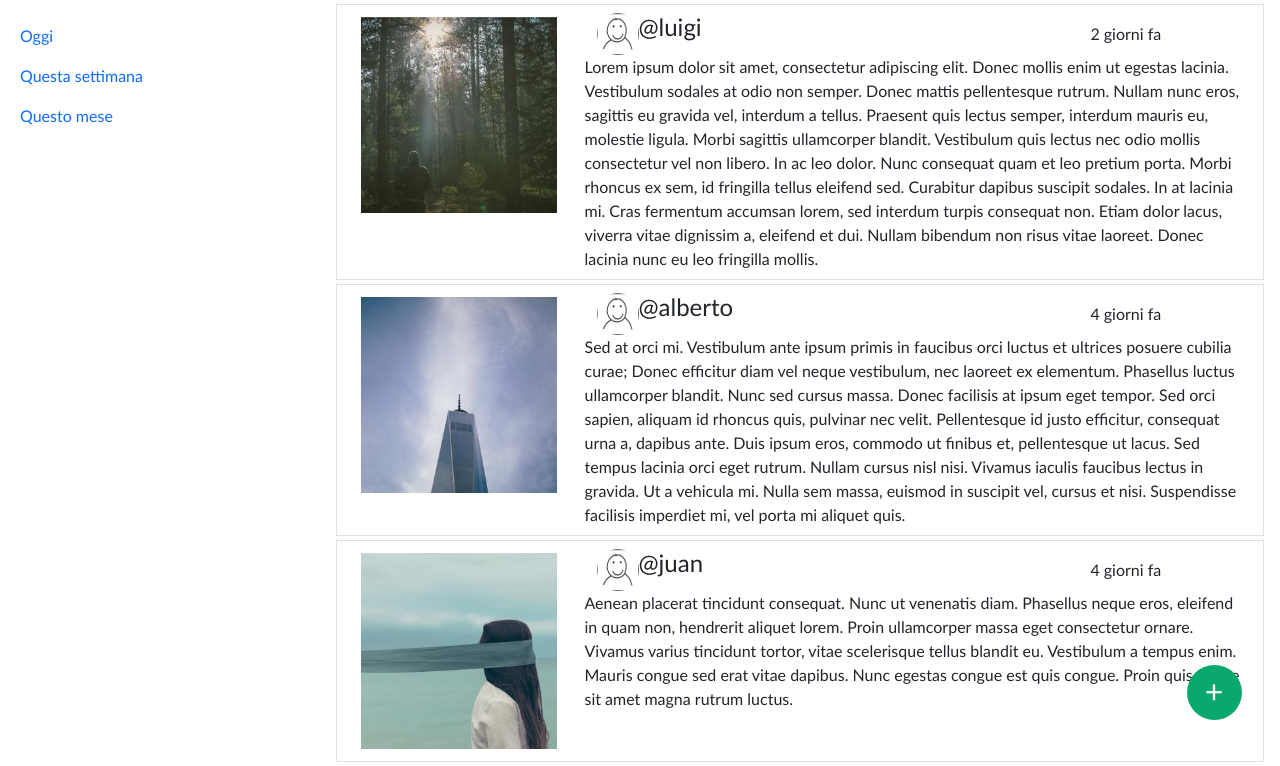
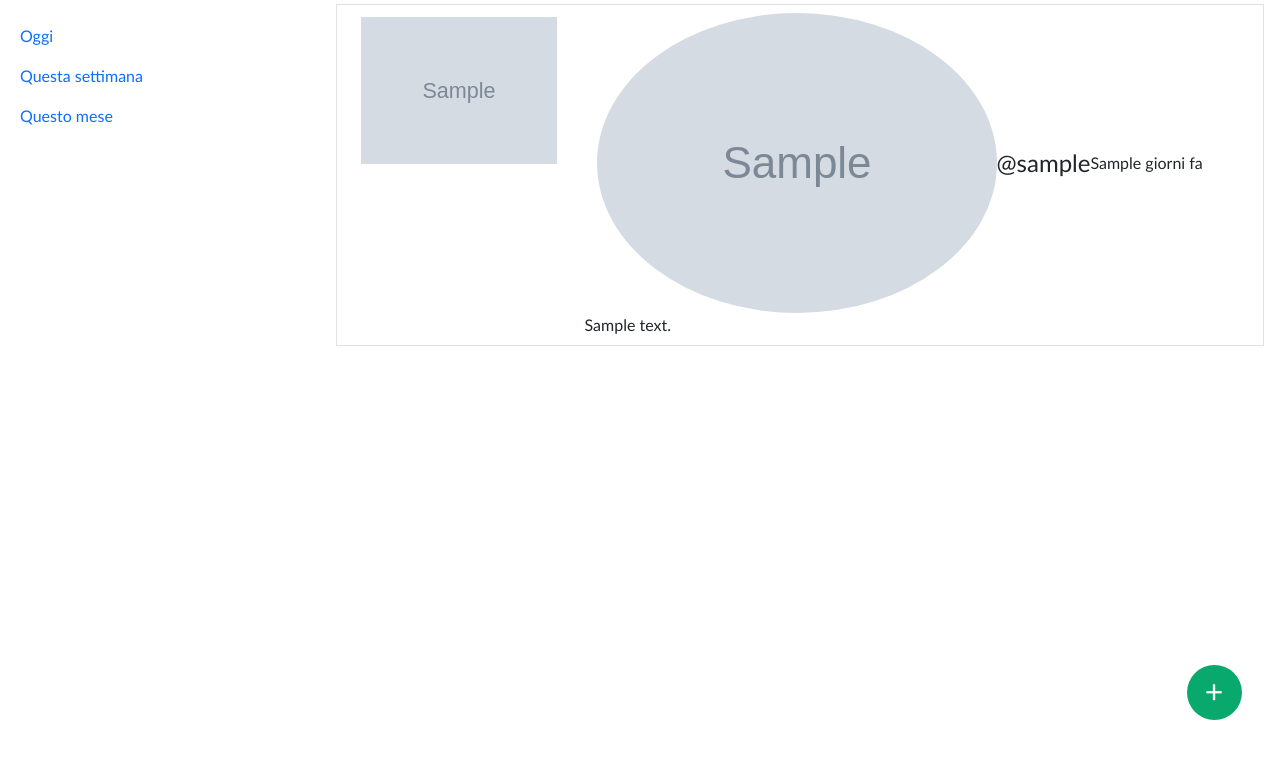
Before and after one commit to Ciovino/Laboratorio---WebApp, a Flask app: template templates/homepage.html in a window 1280 px wide. Shown: the part 56-822 px from the top of the page. After the commit the page ends 776 px from the top, so only its background shows below. Run offline with Flask 2, Linux system fonts and the light colour scheme; the template is opened without the code that fills it: most values are stand-ins (such as "Sample title", 1, 10 or a date in 2020); grey boxes marked "Sample" are stand-in pictures.

Commit message:
post tramite dizionario su python

```diff
--- a/app.py
+++ b/app.py
@@ -7,7 +7,17 @@
 # Define route and web pages
 @app.route('/')
 def homepage():
-    return render_template('homepage.html')
+    posts = [{'fotoPost':'Immagini/img1.jpg', 'fotoProfilo':'Immagini/Profilo.png', 'username':'luigi', 'giorniFa':2,
+                'contenuto':'''Lorem ipsum dolor sit amet, consectetur adipiscing elit. Donec mollis enim ut egestas lacinia.
+                Vestibulum sodales at odio non semper. Donec mattis pellentesque rutrum.'''},
+            {'fotoPost':'Immagini/img2.jpg', 'fotoProfilo':'Immagini/Profilo.png', 'username':'alberto', 'giorniFa':4,
+                'contenuto':'''Nullam nunc eros, sagittis eu gravida vel, interdum a tellus. Praesent quis lectus semper,
+                interdum mauris eu, molestie ligula. Morbi sagittis ullamcorper blandit.'''},
+            {'fotoPost':'Immagini/img3.jpg', 'fotoProfilo':'Immagini/Profilo.png', 'username':'juan', 'giorniFa':4,
+                'contenuto':'''Vestibulum quis lectus nec odio mollis consectetur vel non libero. In ac leo dolor. Nunc
+                consequat quam et leo pretium porta.'''}]
+
+    return render_template('homepage.html', posts=posts)
 
 @app.route('/presentazione.html')
 def presentazione():
--- a/templates/homepage.html
+++ b/templates/homepage.html
@@ -49,92 +49,28 @@
 
         <div class="col-lg-9">
             <main>
+                {% for post in posts %}
                 <article class="row p-2 border m-1">
                     <aside class="col-lg-3 col-md-6"> <img class="p-1 w-100"
-                            src="{{ url_for('static', filename='Immagini/img1.jpg') }}" alt="Foto post">
+                            src="{{ url_for('static', filename=post.fotoPost) }}"">
                     </aside>
 
-                    <div class="col-lg-9 col-md-6">
+                    <div class=" col-lg-9 col-md-6">
                         <div class="row d-flex align-items-center">
-                            <div class="col-9 d-flex">
-                                <img class="rounded-circle"
-                                    src="{{ url_for('static', filename='Immagini/Profilo.png') }}" alt="Foto profilo">
-                                <h2 class="fs-4"> @luigi </h2>
+                            <div class="col-9 d-flex align-items-center">
+                                <img class="rounded-circle" src="{{ url_for('static', filename=post.fotoProfilo) }}"
+                                    alt="Foto profilo">
+                                <h2 class="fs-4"> @{{ post.username }} </h2>
                             </div>
-                            <h3 class="col-3 fs-6"> 2 giorni fa </h3>
+                            <h3 class="col-3 fs-6"> {{ post.giorniFa }} giorni fa </h3>
                         </div>
 
-                        <p class="row fs-6"> Lorem ipsum dolor sit amet, consectetur adipiscing elit. Donec mollis
-                            enim ut egestas lacinia. Vestibulum sodales at odio non semper. Donec mattis pellentesque
-                            rutrum. Nullam nunc eros, sagittis eu gravida vel, interdum a tellus. Praesent quis lectus
-                            semper, interdum mauris eu, molestie ligula. Morbi sagittis ullamcorper blandit. Vestibulum
-                            quis
-                            lectus nec odio mollis consectetur vel non libero. In ac leo dolor. Nunc consequat quam et
-                            leo
-                            pretium porta. Morbi rhoncus ex sem, id fringilla tellus eleifend sed. Curabitur dapibus
-                            suscipit sodales. In at lacinia mi. Cras fermentum accumsan lorem, sed interdum turpis
-                            consequat
-                            non. Etiam dolor lacus, viverra vitae dignissim a, eleifend et dui. Nullam bibendum non
-                            risus
-                            vitae laoreet. Donec lacinia nunc eu leo fringilla mollis. </p>
-                    </div>
-                </article>
-
-                <article class="row p-2 border m-1">
-                    <aside class="col-lg-3 col-md-6"> <img class="p-1 w-100"
-                            src="{{ url_for('static', filename='Immagini/img2.jpg') }}" alt="Foto post">
-                    </aside>
-
-                    <div class="col-lg-9 col-md-6">
-                        <div class="row d-flex align-items-center">
-                            <div class="col-9 d-flex">
-                                <img class="rounded-circle"
-                                    src="{{ url_for('static', filename='Immagini/Profilo.png') }}" alt="Foto profilo">
-                                <h2 class="fs-4"> @alberto </h2>
-                            </div>
-                            <h3 class="col-3 fs-6"> 4 giorni fa </h3>
-                        </div>
-
-                        <p class="row fs-6"> Sed at orci mi. Vestibulum ante ipsum primis in faucibus orci luctus et
-                            ultrices posuere cubilia curae; Donec efficitur diam vel neque vestibulum, nec laoreet ex
-                            elementum. Phasellus luctus ullamcorper blandit. Nunc sed cursus massa. Donec facilisis at
-                            ipsum
-                            eget tempor. Sed orci sapien, aliquam id rhoncus quis, pulvinar nec velit. Pellentesque id
-                            justo
-                            efficitur, consequat urna a, dapibus ante. Duis ipsum eros, commodo ut finibus et,
-                            pellentesque
-                            ut lacus. Sed tempus lacinia orci eget rutrum. Nullam cursus nisl nisi. Vivamus iaculis
-                            faucibus
-                            lectus in gravida. Ut a vehicula mi. Nulla sem massa, euismod in suscipit vel, cursus et
-                            nisi.
-                            Suspendisse facilisis imperdiet mi, vel porta mi aliquet quis. </p>
-                    </div>
-                </article>
-
-                <article class="row p-2 border m-1">
-                    <aside class="col-lg-3 col-md-6"> <img class="p-1 w-100"
-                            src="{{ url_for('static', filename='Immagini/img3.jpg') }}" alt="Foto post">
-                    </aside>
-
-                    <div class="col-lg-9 col-md-6">
-                        <div class="row d-flex align-items-center">
-                            <div class="col-9 d-flex">
-                                <img class="rounded-circle"
-                                    src="{{ url_for('static', filename='Immagini/Profilo.png') }}" alt="Foto profilo">
-                                <h2 class="fs-4"> @juan </h2>
-                            </div>
-                            <h3 class="col-3 fs-6"> 4 giorni fa </h3>
-                        </div>
-
-                        <p class="row fs-6"> Aenean placerat tincidunt consequat. Nunc ut venenatis diam. Phasellus
-                            neque eros, eleifend in quam non, hendrerit aliquet lorem. Proin ullamcorper massa eget
-                            consectetur ornare. Vivamus varius tincidunt tortor, vitae scelerisque tellus blandit eu.
-                            Vestibulum a tempus enim. Mauris congue sed erat vitae dapibus. Nunc egestas congue est quis
-                            congue. Proin quis augue sit amet magna rutrum luctus. </p>
-                    </div>
-                </article>
-            </main>
+                        <p class="row fs-6"> {{ post.contenuto }} </p>
         </div>
+        </article>
+        {% endfor %}
+        </main>
+    </div>
     </div>
 
     <a class="nuovo-post" href="NuovoPost.html" title="Aggiungi un post">
```
Also changed, not shown: static/presentazione.style.css (+25 -7 lines), templates/presentazione.html (+21 -5 lines).
